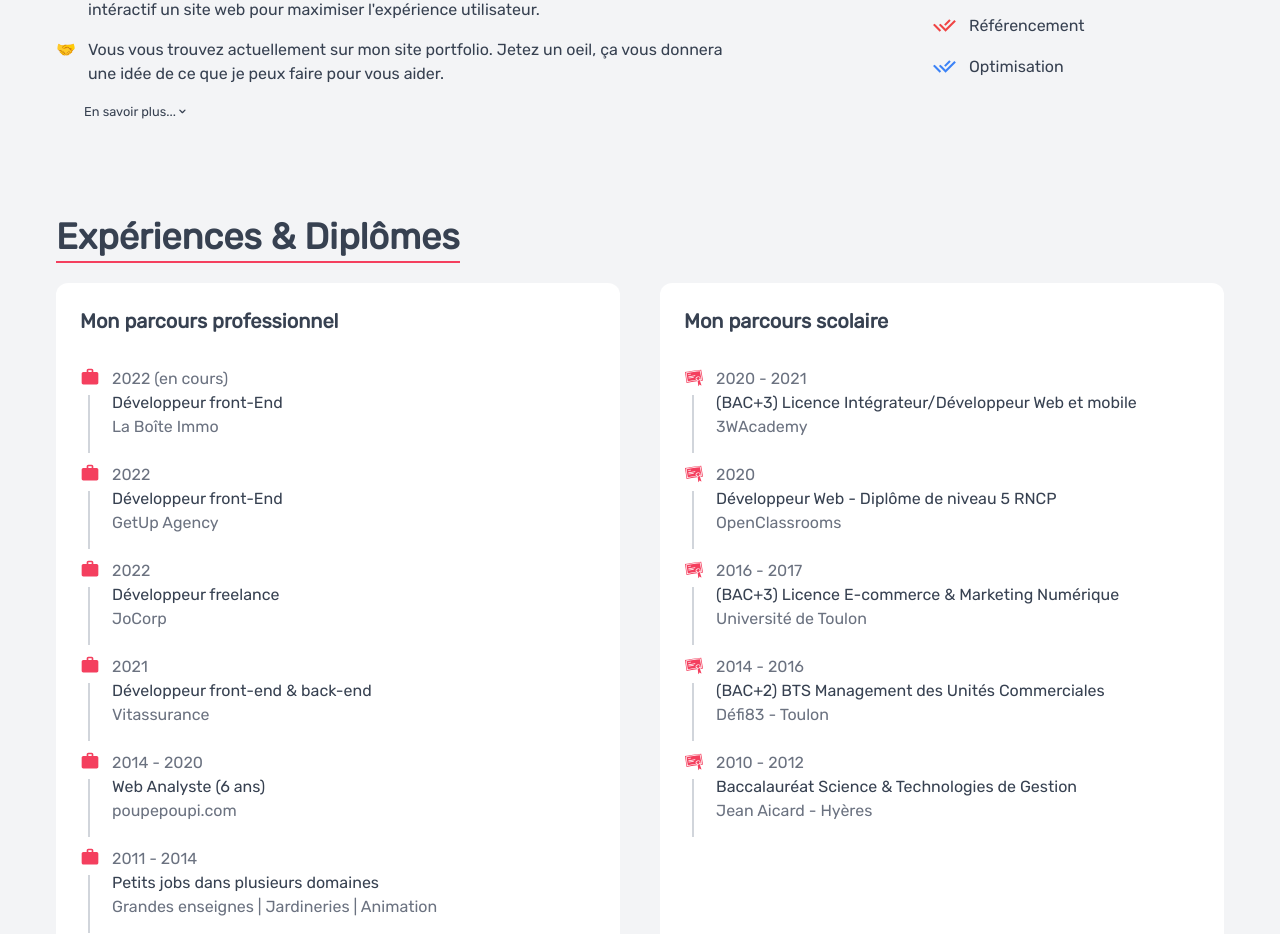
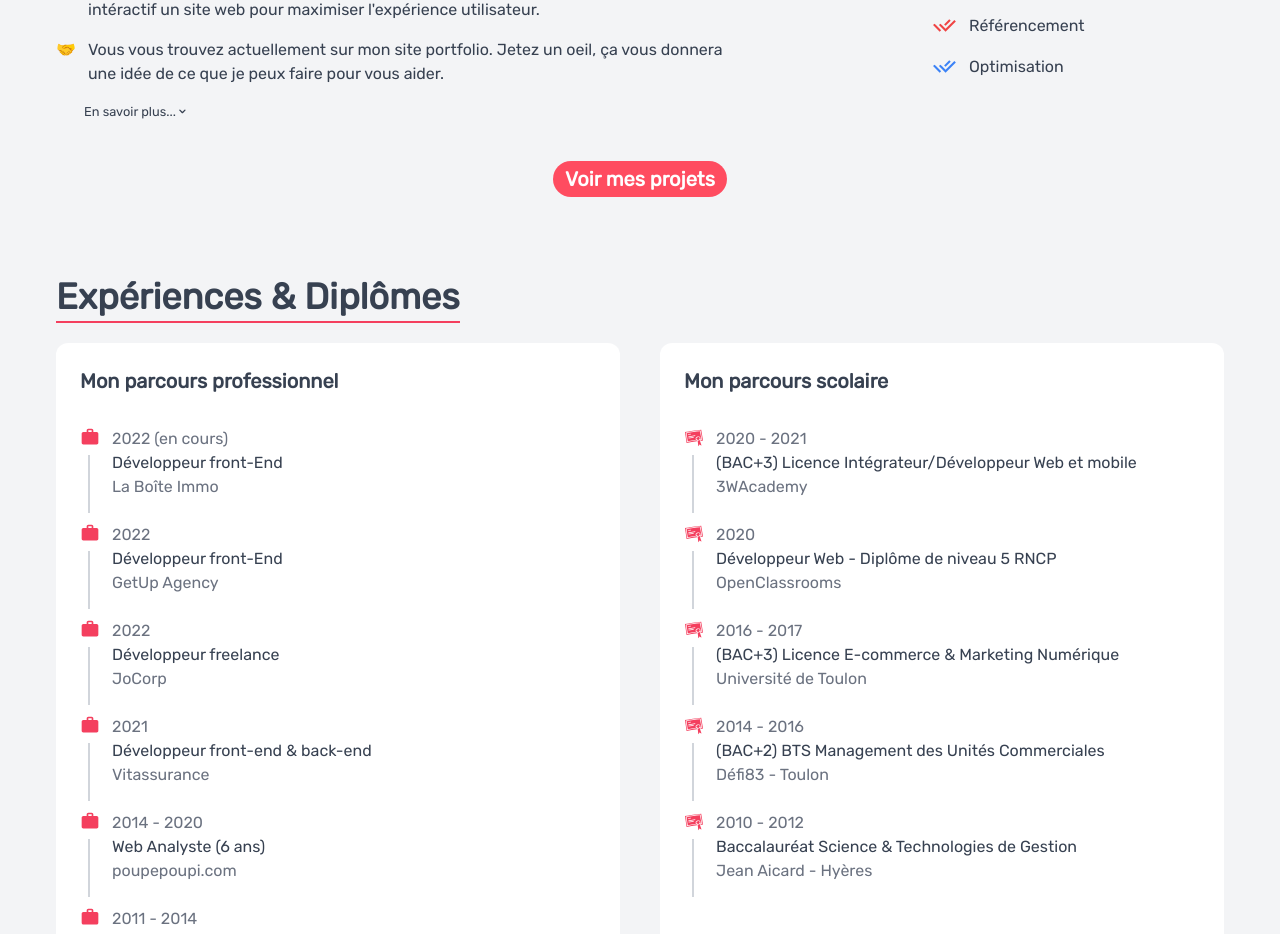
Before and after one commit to brazillierjo/personal-website, a React (Vite) app: page / in a window 1280 px wide. Shown: the part 1000-1934 px from the top of the page. Built offline with nearby package versions, Linux system fonts and the light colour scheme.

Commit message:
link to projects

```diff
--- /dev/null
+++ b/src/components/Home/GoToProjects.tsx
@@ -0,0 +1,14 @@
+import React from "react";
+import { Link } from "react-router-dom";
+
+export const GoToProjects: React.FC<{}> = () => {
+    return (
+        <div className='pt-6 text-center'>
+            <Link to='/portfolio' className='text-xl font-bold'>
+                <button className='mx-auto rounded-full bg-secondary-100 px-3 py-1 font-bold text-white hover:bg-secondary-200'>
+                    Voir mes projets
+                </button>
+            </Link>
+        </div>
+    );
+};
--- a/src/pages/Home.tsx
+++ b/src/pages/Home.tsx
@@ -3,6 +3,7 @@ import { GoToContact } from "../components/Commons/GoToContact";
 import { AboutMe } from "../components/Home/AboutMe";
 import { Education } from "../components/Home/Education";
 import { Experiences } from "../components/Home/Experiences";
+import { GoToProjects } from "../components/Home/GoToProjects";
 import { Main } from "../components/Home/Main";
 import { Reviews } from "../components/Home/Reviews";
 import { Services } from "../components/Home/Services";
@@ -16,6 +17,7 @@ export const Home: React.FC<{}> = () => {
         <>
             <Main />
             <AboutMe />
+            <GoToProjects />
             <div className='py-20'>
                 <h2 className='mb-5 w-fit border-b-2 border-secondary-200 pb-1 text-4xl font-bold'>
                     Expériences & Diplômes
```
